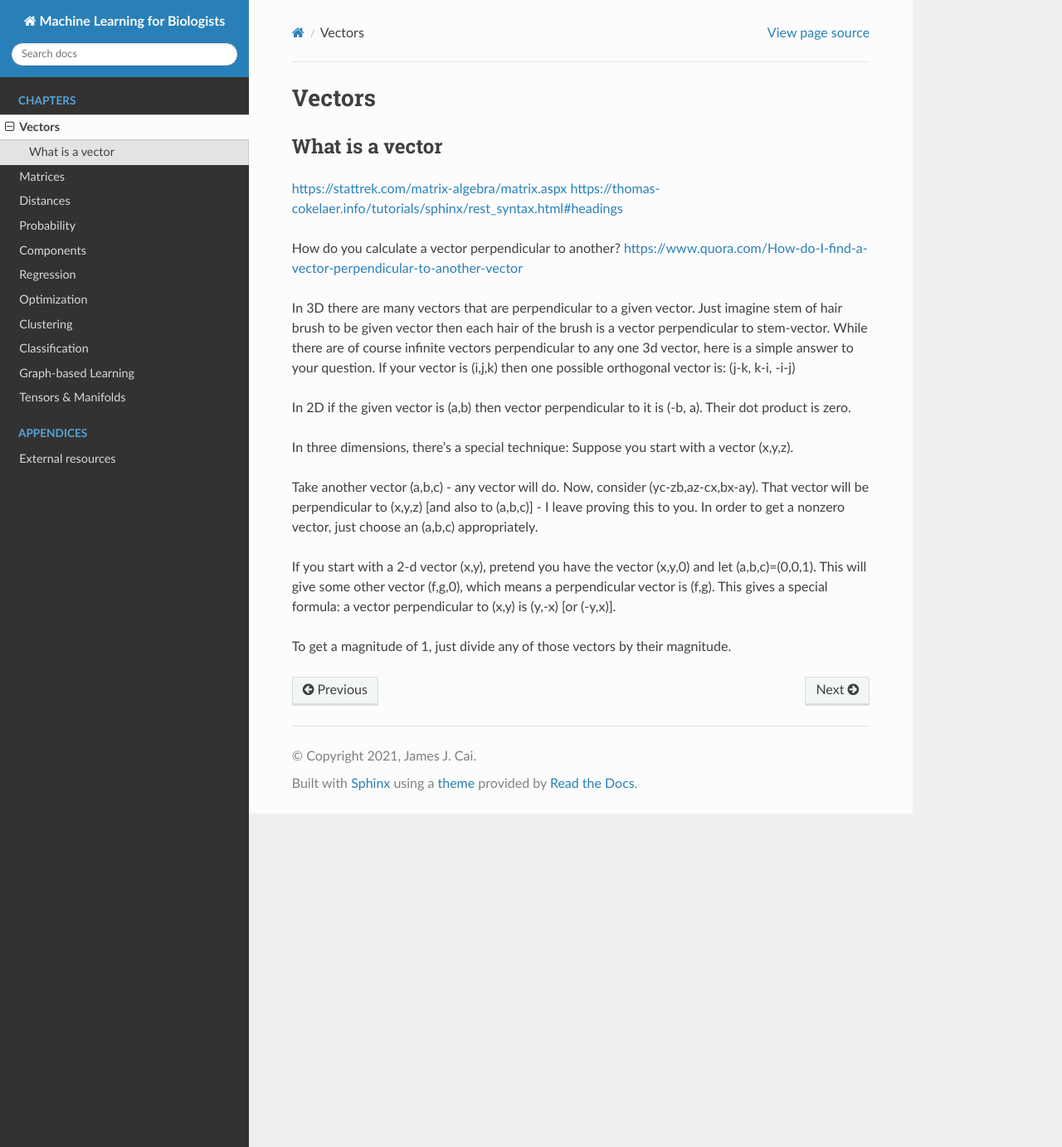
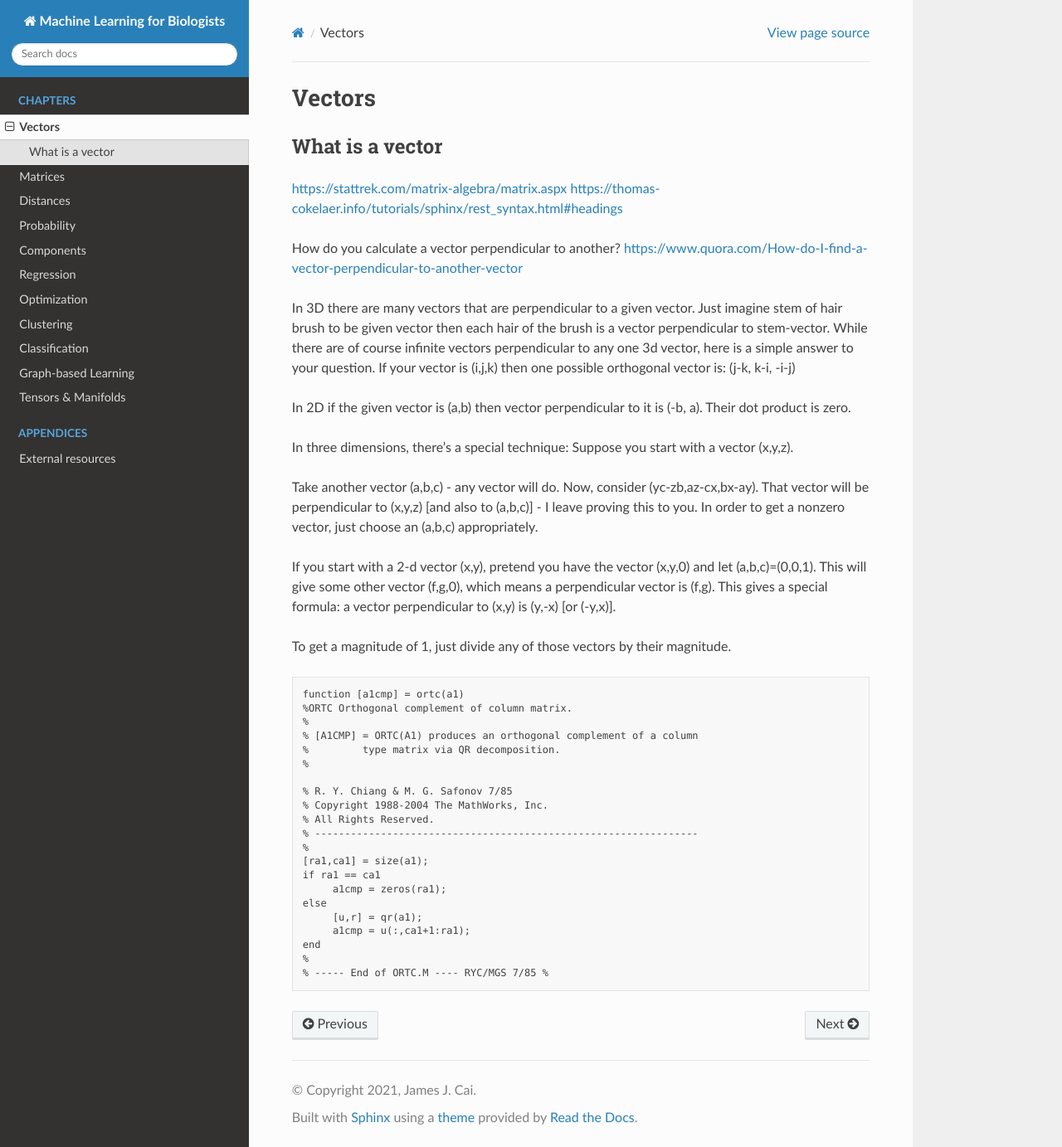
Before and after one commit to jamesjcai/readthedocs_ml4b, a Sphinx documentation site: the page built from docs/chapter_vectors.rst, in a window 1280 px wide and 1383 px high. Shown: the whole window at 83% size. Built offline with Sphinx 7.4.7 and the Read the Docs theme 2.0.0, drawn with Linux system fonts in a browser that asks for light colours; formulas are drawn with MathJax 3.

Commit message:
Update chapter_vectors.rst

```diff
--- a/docs/chapter_vectors.rst
+++ b/docs/chapter_vectors.rst
@@ -26,3 +26,27 @@ Take another vector (a,b,c) - any vector will do. Now, consider (yc-zb,az-cx,bx-
 If you start with a 2-d vector (x,y), pretend you have the vector (x,y,0) and let (a,b,c)=(0,0,1). This will give some other vector (f,g,0), which means a perpendicular vector is (f,g). This gives a special formula: a vector perpendicular to (x,y) is (y,-x) [or (-y,x)].
 
 To get a magnitude of 1, just divide any of those vectors by their magnitude.
+
+.. code:: text
+
+  function [a1cmp] = ortc(a1)
+  %ORTC Orthogonal complement of column matrix.
+  %
+  % [A1CMP] = ORTC(A1) produces an orthogonal complement of a column
+  %         type matrix via QR decomposition.
+  %
+
+  % R. Y. Chiang & M. G. Safonov 7/85
+  % Copyright 1988-2004 The MathWorks, Inc.
+  % All Rights Reserved.
+  % ----------------------------------------------------------------
+  %
+  [ra1,ca1] = size(a1);
+  if ra1 == ca1
+       a1cmp = zeros(ra1);
+  else
+       [u,r] = qr(a1);
+       a1cmp = u(:,ca1+1:ra1);
+  end
+  %
+  % ----- End of ORTC.M ---- RYC/MGS 7/85 %
```
